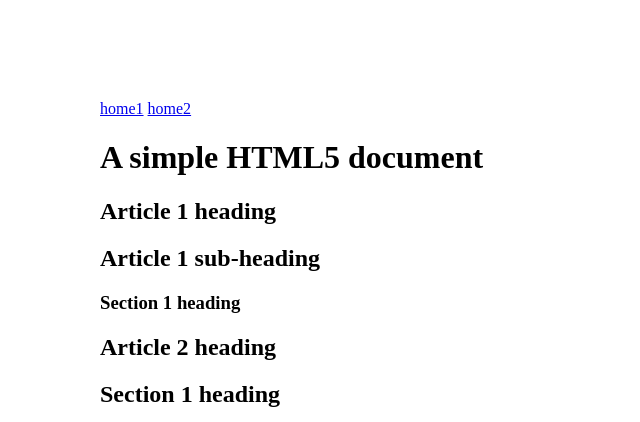
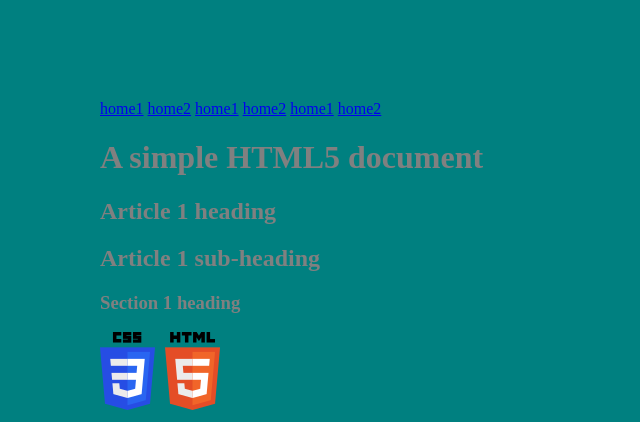
Before and after one commit to divonbriesen/divonbriesen.github.io, a PHP site: page / in a window 1280 px wide. Shown: the top 422 px of the page, without its empty margins (0-640 px from the left). Run offline with PHP 8.4, Linux system fonts and the light colour scheme.

Commit message:
Moved header in html added colors in css

```diff
--- a/index.htm
+++ b/index.htm
@@ -10,10 +10,15 @@
     <nav>
       <a href="simple-html5-document.html">home1</a>
       <a href="simple-html5-document.html">home2</a>
+      <a href="simple-html5-document.html">home1</a>
+      <a href="simple-html5-document.html">home2</a>
+      <a href="simple-html5-document.html">home1</a>
+      <a href="simple-html5-document.html">home2</a>
     </nav>
     <header>
       <h1>A simple HTML5 document</h1>
     </header>
+	<main>
     <article>
       <hgroup>
         <h1>Article 1 heading</h1>
@@ -24,18 +29,18 @@
       </section>
     </article>
     <article>
-      <header>
+ <img src = "images/test.png" />
         <h1>Article 2 heading</h1>
-      </header>
+
       <section>
         <h2>Section 1 heading</h2>
       </section>
     </article>
+	</main>
     <footer>
       <p>This is the footer<br/>
          <a href="http://validator.w3.org/check?uri=referer">
-	     <img src="images/CSS3_and_HTML5_logos_and_wordmarks.svg"  alt="Validate HTML 5 and CSS 3"
-	         style="border:0px;" />
+	     <img src="images/CSS3_and_HTML5_logos_and_wordmarks.svg"  alt="Validate HTML 5 and CSS 3" style="border:0px;" />
          </a>
        </p>
     </footer>
--- a/styles/default.css
+++ b/styles/default.css
@@ -1,6 +1,8 @@
 body
 {
   margin:100px;
+  color: grey;
+  background: teal;
 }
 
 article, aside, figure, footer, header, hgroup, menu, nav, section
```
